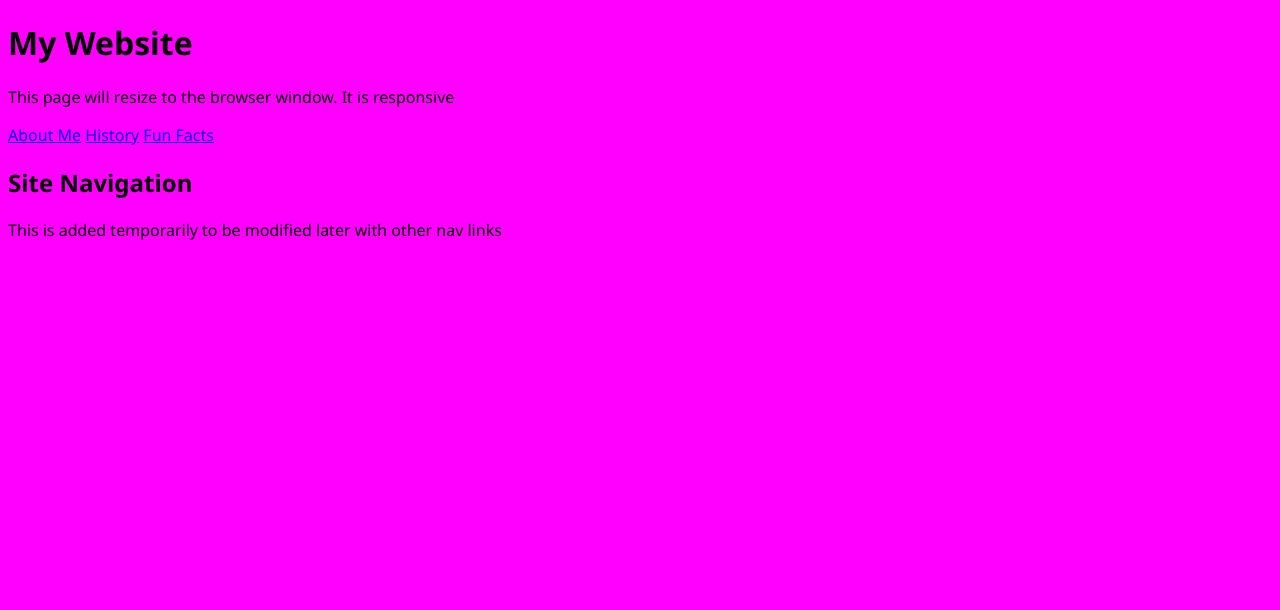
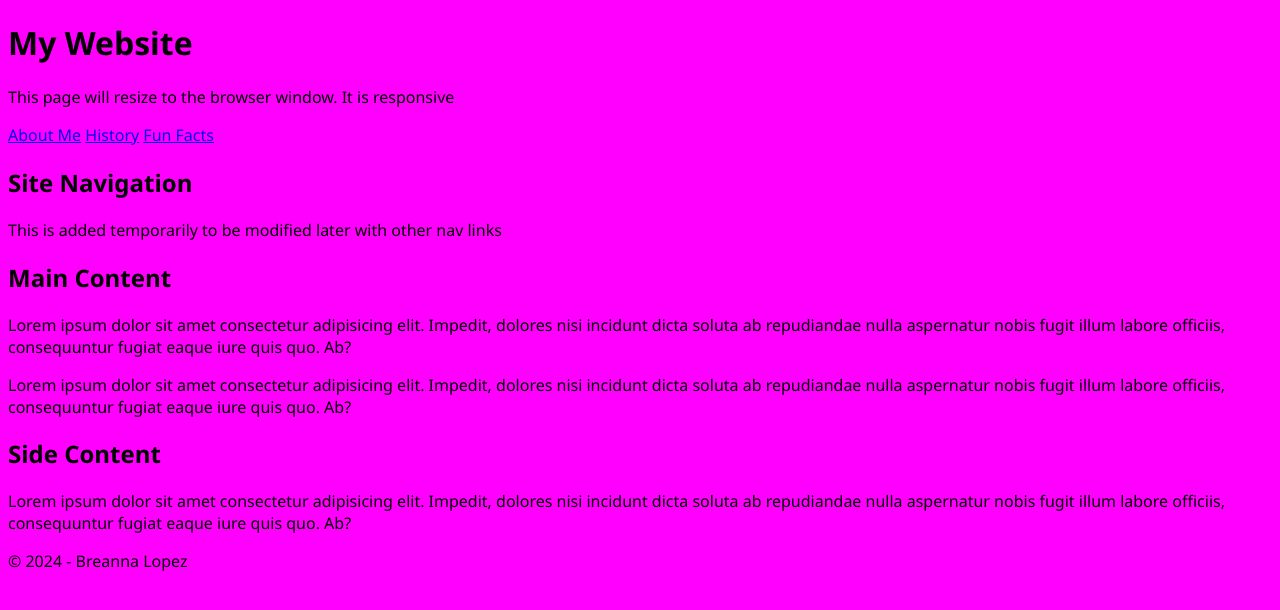
Before and after one commit to breannalopez-marianas/My-Web-Layout, a plain HTML site: page index.html in a window 1280 px wide. Drawn offline with Linux system fonts and the light colour scheme.

Commit message:
I put more codes in

```diff
--- a/index.html
+++ b/index.html
@@ -23,9 +23,18 @@
        <p>This is added temporarily to be modified later with other nav links</p>
      </nav>
      <main class="column middle">
-       <h2></h2>
+       <h2>Main Content</h2>
+       <p>Lorem ipsum dolor sit amet consectetur adipisicing elit. Impedit, dolores nisi incidunt dicta soluta ab repudiandae nulla aspernatur nobis fugit illum labore officiis, consequuntur fugiat eaque iure quis quo. Ab?</p>
+       <p>Lorem ipsum dolor sit amet consectetur adipisicing elit. Impedit, dolores nisi incidunt dicta soluta ab repudiandae nulla aspernatur nobis fugit illum labore officiis, consequuntur fugiat eaque iure quis quo. Ab?</p>
      </main>
-    </div>
-   </div>
+     <aside class="column side"></aside>
+       <h2>Side Content</h2>
+       <p>Lorem ipsum dolor sit amet consectetur adipisicing elit. Impedit, dolores nisi incidunt dicta soluta ab repudiandae nulla aspernatur nobis fugit illum labore officiis, consequuntur fugiat eaque iure quis quo. Ab?</p>
+      </aside>
+    </div> <!--end of row-->
+    </div> <!--end of container-->
+    <footer>
+      &copy; 2024 - Breanna Lopez
+    </footer>
 </body>
 </html>
```
